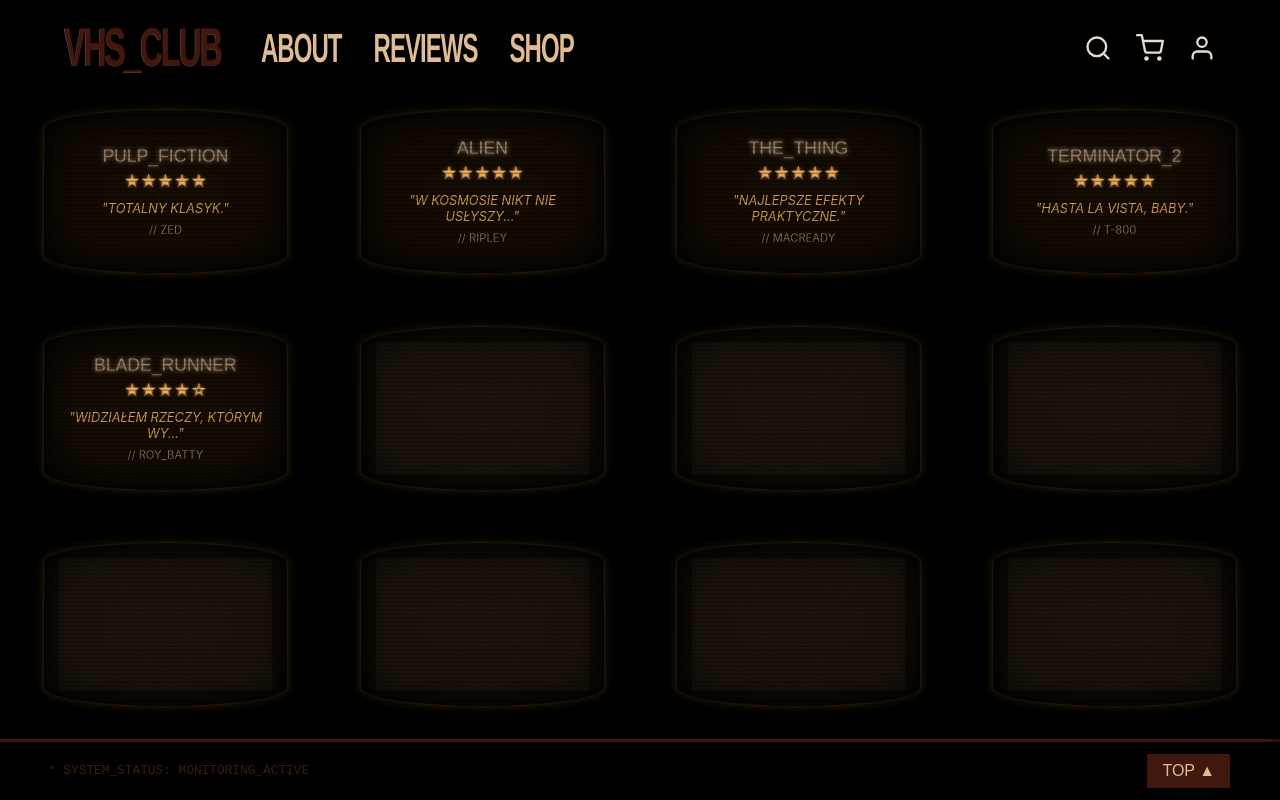
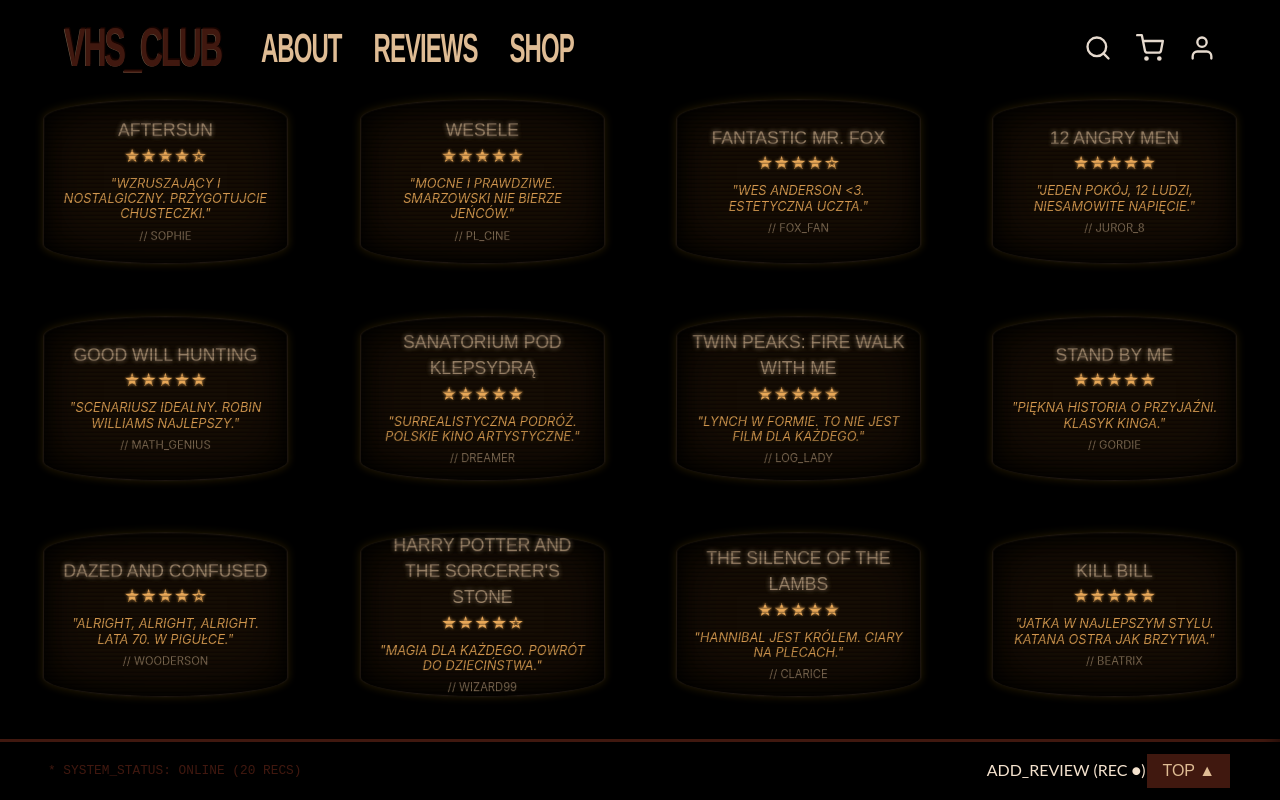
Before and after one commit to lago0na/WDAI-Projekt, a React (Vite) app: page /reviews in a window 1280 px wide. Built offline with nearby package versions, Linux system fonts and the light colour scheme; data requests are answered from the project's data file.

Commit message:
baza danych dla reviews

```diff
--- a/db.json
+++ b/db.json
@@ -816,5 +816,187 @@
       "status": "COMPLETED",
       "id": 10
     }
+  ],
+  "reviews": [
+    {
+      "id": 1,
+      "movieId": 16,
+      "movieTitle": "Pulp Fiction",
+      "rating": 5,
+      "comment": "KULTOWE DIALOGI. EZECHIEL 25:17 ZNA KAŻDY.",
+      "author": "TARANTINO_FAN",
+      "date": "2024-01-10"
+    },
+    {
+      "id": 2,
+      "movieId": 11,
+      "movieTitle": "Fight Club",
+      "rating": 5,
+      "comment": "PIERWSZA ZASADA: NIE ROZMAWIASZ O TYM FILMIE.",
+      "author": "TYLER_D",
+      "date": "2024-01-12"
+    },
+    {
+      "id": 3,
+      "movieId": 26,
+      "movieTitle": "The Shining",
+      "rating": 5,
+      "comment": "HERE'S JOHNNY! PRZERAŻAJĄCO DOBRE.",
+      "author": "KUBRICK_LOVER",
+      "date": "2024-01-15"
+    },
+    {
+      "id": 4,
+      "movieId": 1,
+      "movieTitle": "Top Gun",
+      "rating": 4,
+      "comment": "CZYSTA ADRENALINA I DOBRA MUZYKA.",
+      "author": "MAVERICK",
+      "date": "2024-01-16"
+    },
+    {
+      "id": 5,
+      "movieId": 4,
+      "movieTitle": "Back to the Future",
+      "rating": 5,
+      "comment": "WIELKI SCOTT! KLASYK NAD KLASYKAMI.",
+      "author": "DOC_BROWN",
+      "date": "2024-01-18"
+    },
+    {
+      "id": 6,
+      "movieId": 3,
+      "movieTitle": "Star Wars: A New Hope",
+      "rating": 5,
+      "comment": "MOC JEST SILNA W TEJ KASECIE.",
+      "author": "SKYWALKER",
+      "date": "2024-01-20"
+    },
+    {
+      "id": 7,
+      "movieId": 9,
+      "movieTitle": "The Matrix Reloaded",
+      "rating": 4,
+      "comment": "EFEKTY ROBIĄ ROBOTĘ. AUTOSTRADA TO MISTRZOSTWO.",
+      "author": "NEO_ONE",
+      "date": "2024-01-22"
+    },
+    {
+      "id": 8,
+      "movieId": 19,
+      "movieTitle": "Taxi Driver",
+      "rating": 5,
+      "comment": "MROCZNY KLIMAT NOWEGO JORKU. DE NIRO GENIALNY.",
+      "author": "TRAVIS",
+      "date": "2024-01-25"
+    },
+    {
+      "id": 9,
+      "movieId": 24,
+      "movieTitle": "Kill Bill",
+      "rating": 5,
+      "comment": "JATKA W NAJLEPSZYM STYLU. KATANA OSTRA JAK BRZYTWA.",
+      "author": "BEATRIX",
+      "date": "2024-01-28"
+    },
+    {
+      "id": 10,
+      "movieId": 5,
+      "movieTitle": "The Silence of the Lambs",
+      "rating": 5,
+      "comment": "HANNIBAL JEST KRÓLEM. CIARY NA PLECACH.",
+      "author": "CLARICE",
+      "date": "2024-02-01"
+    },
+    {
+      "id": 11,
+      "movieId": 2,
+      "movieTitle": "Harry Potter and the Sorcerer's Stone",
+      "rating": 4,
+      "comment": "MAGIA DLA KAŻDEGO. POWRÓT DO DZIECIŃSTWA.",
+      "author": "WIZARD99",
+      "date": "2024-02-03"
+    },
+    {
+      "id": 12,
+      "movieId": 6,
+      "movieTitle": "Dazed and Confused",
+      "rating": 4,
+      "comment": "ALRIGHT, ALRIGHT, ALRIGHT. LATA 70. W PIGUŁCE.",
+      "author": "WOODERSON",
+      "date": "2024-02-05"
+    },
+    {
+      "id": 13,
+      "movieId": 7,
+      "movieTitle": "Stand by Me",
+      "rating": 5,
+      "comment": "PIĘKNA HISTORIA O PRZYJAŹNI. KLASYK KINGA.",
+      "author": "GORDIE",
+      "date": "2024-02-08"
+    },
+    {
+      "id": 14,
+      "movieId": 18,
+      "movieTitle": "Twin Peaks: Fire Walk with Me",
+      "rating": 5,
+      "comment": "LYNCH W FORMIE. TO NIE JEST FILM DLA KAŻDEGO.",
+      "author": "LOG_LADY",
+      "date": "2024-02-10"
+    },
+    {
+      "id": 15,
+      "movieId": 12,
+      "movieTitle": "Sanatorium pod Klepsydrą",
+      "rating": 5,
+      "comment": "SURREALISTYCZNA PODRÓŻ. POLSKIE KINO ARTYSTYCZNE.",
+      "author": "DREAMER",
+      "date": "2024-02-12"
+    },
+    {
+      "id": 16,
+      "movieId": 22,
+      "movieTitle": "Good Will Hunting",
+      "rating": 5,
+      "comment": "SCENARIUSZ IDEALNY. ROBIN WILLIAMS NAJLEPSZY.",
+      "author": "MATH_GENIUS",
+      "date": "2024-02-14"
+    },
+    {
+      "id": 17,
+      "movieId": 21,
+      "movieTitle": "12 Angry Men",
+      "rating": 5,
+      "comment": "JEDEN POKÓJ, 12 LUDZI, NIESAMOWITE NAPIĘCIE.",
+      "author": "JUROR_8",
+      "date": "2024-02-15"
+    },
+    {
+      "id": 18,
+      "movieId": 25,
+      "movieTitle": "Fantastic Mr. Fox",
+      "rating": 4,
+      "comment": "WES ANDERSON <3. ESTETYCZNA UCZTA.",
+      "author": "FOX_FAN",
+      "date": "2024-02-18"
+    },
+    {
+      "id": 19,
+      "movieId": 23,
+      "movieTitle": "Wesele",
+      "rating": 5,
+      "comment": "MOCNE I PRAWDZIWE. SMARZOWSKI NIE BIERZE JEŃCÓW.",
+      "author": "PL_CINE",
+      "date": "2024-02-20"
+    },
+    {
+      "id": 20,
+      "movieId": 13,
+      "movieTitle": "Aftersun",
+      "rating": 4,
+      "comment": "WZRUSZAJĄCY I NOSTALGICZNY. PRZYGOTUJCIE CHUSTECZKI.",
+      "author": "SOPHIE",
+      "date": "2024-02-22"
+    }
   ]
 }
--- a/src/pages/Reviews.jsx
+++ b/src/pages/Reviews.jsx
@@ -2,30 +2,89 @@
 import { Link } from 'react-router-dom';
 import styles from './css/Reviews.module.css';
 import ShopNavbar from '../components/Navbar/ShopNavbar';
+import { useAuth } from '../context/AuthContext/AuthContext';
 
 const Reviews = () => {
     const [reviews, setReviews] = useState([]);
+    const [movies, setMovies] = useState([]);
+    const [isModalOpen, setIsModalOpen] = useState(false);
+    const { user } = useAuth();
 
+    // Formularz
+    const [formData, setFormData] = useState({
+        movieId: '',
+        rating: 5,
+        comment: ''
+    });
+
+    // 1. POBIERANIE DANYCH
     useEffect(() => {
-        const loadData = () => {
-            const mockData = [
-                { id: 1, movieTitle: "PULP_FICTION", movieId: "1", rating: 5, comment: "TOTALNY KLASYK.", author: "ZED" },
-                { id: 2, movieTitle: "ALIEN", movieId: "3", rating: 5, comment: "W KOSMOSIE NIKT NIE USŁYSZY...", author: "RIPLEY" },
-                { id: 3, movieTitle: "THE_THING", movieId: "4", rating: 5, comment: "NAJLEPSZE EFEKTY PRAKTYCZNE.", author: "MACREADY" },
-                { id: 4, movieTitle: "TERMINATOR_2", movieId: "5", rating: 5, comment: "HASTA LA VISTA, BABY.", author: "T-800" },
-                { id: 5, movieTitle: "BLADE_RUNNER", movieId: "2", rating: 4, comment: "WIDZIAŁEM RZECZY, KTÓRYM WY...", author: "ROY_BATTY" },
-            ];
-            setTimeout(() => setReviews(mockData), 150);
+        // Pobieramy opinie
+        fetch('http://localhost:3000/reviews')
+            .then(res => {
+                if (!res.ok) throw new Error("Błąd połączenia z bazą reviews");
+                return res.json();
+            })
+            .then(data => {
+                console.log("Pobrane opinie:", data); // Zobacz w konsoli (F12) czy tu są dane
+                setReviews(data.reverse()); // Najnowsze na górze
+            })
+            .catch(err => console.error("Błąd fetch reviews:", err));
+
+        // Pobieramy filmy
+        fetch('http://localhost:3000/movies')
+            .then(res => res.json())
+            .then(data => setMovies(data))
+            .catch(err => console.error("Błąd fetch movies:", err));
+    }, []);
+
+    // 2. WYSYŁANIE OPINII
+    const handleSubmit = async (e) => {
+        e.preventDefault();
+
+        if (!user) {
+            alert("ACCESS DENIED: LOG IN FIRST!");
+            return;
+        }
+
+        // Znajdujemy tytuł filmu (porównujemy jako String, żeby uniknąć błędu typów)
+        const selectedMovie = movies.find(m => String(m.id) === String(formData.movieId));
+
+        const newReview = {
+            movieId: parseInt(formData.movieId),
+            movieTitle: selectedMovie ? selectedMovie.title : "UNKNOWN_TAPE",
+            rating: parseInt(formData.rating),
+            comment: formData.comment.toUpperCase(),
+            author: user.username || "ANONYMOUS",
+            date: new Date().toISOString().split('T')[0]
         };
-        loadData();
-    }, []);
+
+        try {
+            const res = await fetch('http://localhost:3000/reviews', {
+                method: 'POST',
+                headers: { 'Content-Type': 'application/json' },
+                body: JSON.stringify(newReview)
+            });
+
+            if (res.ok) {
+                const savedReview = await res.json();
+                setReviews([savedReview, ...reviews]); // Dodajemy do listy od razu
+                setIsModalOpen(false); // Zamykamy okno
+                setFormData({ movieId: '', rating: 5, comment: '' }); // Czyścimy formularz
+            }
+        } catch (err) {
+            alert("ERROR: CONNECTION LOST");
+            console.error(err);
+        }
+    };
 
     const renderStars = (rating) => "★".repeat(rating) + "☆".repeat(5 - rating);
 
+    // Logika wyświetlania (12 TV na ekran)
     const pages = useMemo(() => {
         const itemsPerPage = 12;
         const totalItems = Math.max(itemsPerPage, Math.ceil(reviews.length / itemsPerPage) * itemsPerPage);
-        const fullList = [...reviews, ...Array(totalItems - reviews.length).fill(null)];
+        const fullList = [...reviews, ...Array(Math.max(0, totalItems - reviews.length)).fill(null)];
 
         const chunks = [];
         for (let i = 0; i < fullList.length; i += itemsPerPage) {
@@ -36,6 +95,7 @@
 
     return (
         <div className={styles.pageWrapper}>
+            {/* Navbar w kontenerze z paddingiem */}
             <div className={styles.navbarContainer}>
                 <ShopNavbar />
             </div>
@@ -69,11 +129,67 @@
             </div>
 
             <footer className={styles.footerNav}>
-                <span className={styles.info}>* SYSTEM_STATUS: MONITORING_ACTIVE</span>
+                <span className={styles.info}>* SYSTEM_STATUS: ONLINE ({reviews.length} RECS)</span>
                 <div className={styles.footerActions}>
-                    <button onClick={() => window.scrollTo({top: 0, behavior: 'smooth'})} className={styles.navBtn}>TOP ▲</button>
+                    <button onClick={() => setIsModalOpen(true)} className={styles.addBtn}>
+                        ADD_REVIEW (REC ●)
+                    </button>
+                    <button onClick={() => window.scrollTo({top: 0, behavior: 'smooth'})} className={styles.navBtn}>
+                        TOP ▲
+                    </button>
                 </div>
             </footer>
+
+            {/* MODAL */}
+            {isModalOpen && (
+                <div className={styles.modalOverlay}>
+                    <div className={styles.modalContent}>
+                        <h2 className={styles.modalTitle}>NEW_TRANSMISSION</h2>
+
+                        <form onSubmit={handleSubmit} className={styles.reviewForm}>
+                            <label>SELECT_TAPE:</label>
+                            <select
+                                required
+                                value={formData.movieId}
+                                onChange={e => setFormData({...formData, movieId: e.target.value})}
+                                className={styles.input}
+                            >
+                                <option value="">-- CHOOSE MOVIE --</option>
+                                {movies.sort((a,b) => a.title.localeCompare(b.title)).map(m => (
+                                    <option key={m.id} value={m.id}>{m.title}</option>
+                                ))}
+                            </select>
+
+                            <label>RATING:</label>
+                            <div className={styles.ratingSelect}>
+                                {[1, 2, 3, 4, 5].map(star => (
+                                    <button
+                                        type="button"
+                                        key={star}
+                                        className={formData.rating >= star ? styles.starActive : styles.starInactive}
+                                        onClick={() => setFormData({...formData, rating: star})}
+                                    >★</button>
+                                ))}
+                            </div>
+
+                            <label>COMMENT:</label>
+                            <textarea
+                                required
+                                placeholder="TYPE HERE..."
+                                value={formData.comment}
+                                onChange={e => setFormData({...formData, comment: e.target.value})}
+                                className={styles.textarea}
+                                maxLength={100}
+                            />
+
+                            <div className={styles.modalActions}>
+                                <button type="button" onClick={() => setIsModalOpen(false)} className={styles.cancelBtn}>CANCEL</button>
+                                <button type="submit" className={styles.submitBtn}>TRANSMIT ►</button>
+                            </div>
+                        </form>
+                    </div>
+                </div>
+            )}
         </div>
     );
 };
```
